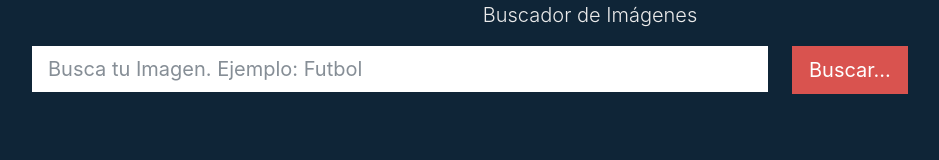
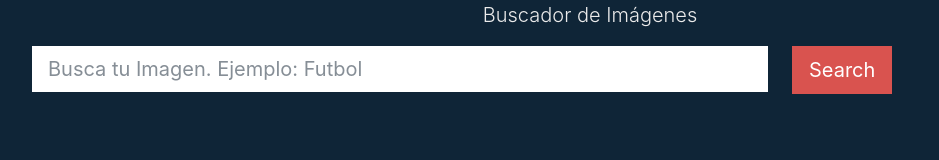
Before and after one commit to EduHz/Image-Finder, a React (Create React App) app: page / in a window 1280 px wide. Shown: the top 160 px of the page, without its empty margins (50-989 px from the left). Built offline with nearby package versions, Linux system fonts and the light colour scheme.

Commit message:
Update Buscador.js

```diff
--- a/src/components/Buscador.js
+++ b/src/components/Buscador.js
@@ -28,7 +28,7 @@ class Buscador extends Component {
             <input
               type="submit"
               className="btn btn-lg btn-danger btn-block"
-            value="Buscar..."
+            value="Search"
             />
           </div>
         </div>
```
